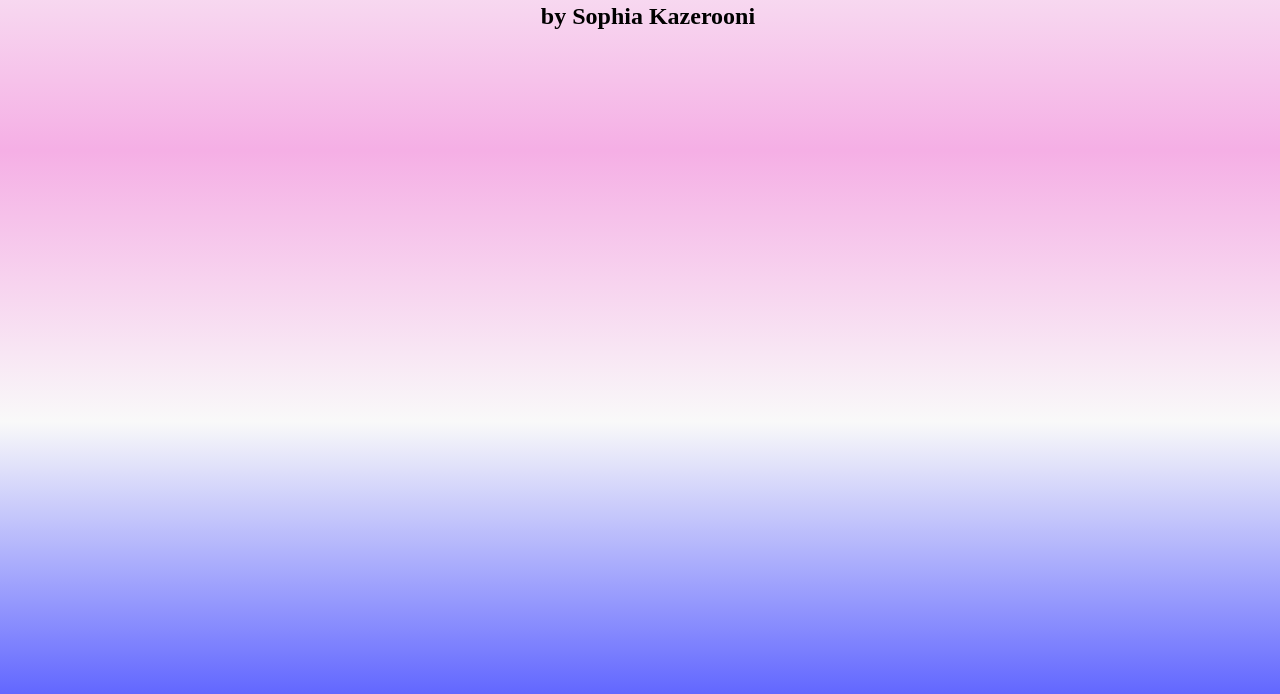
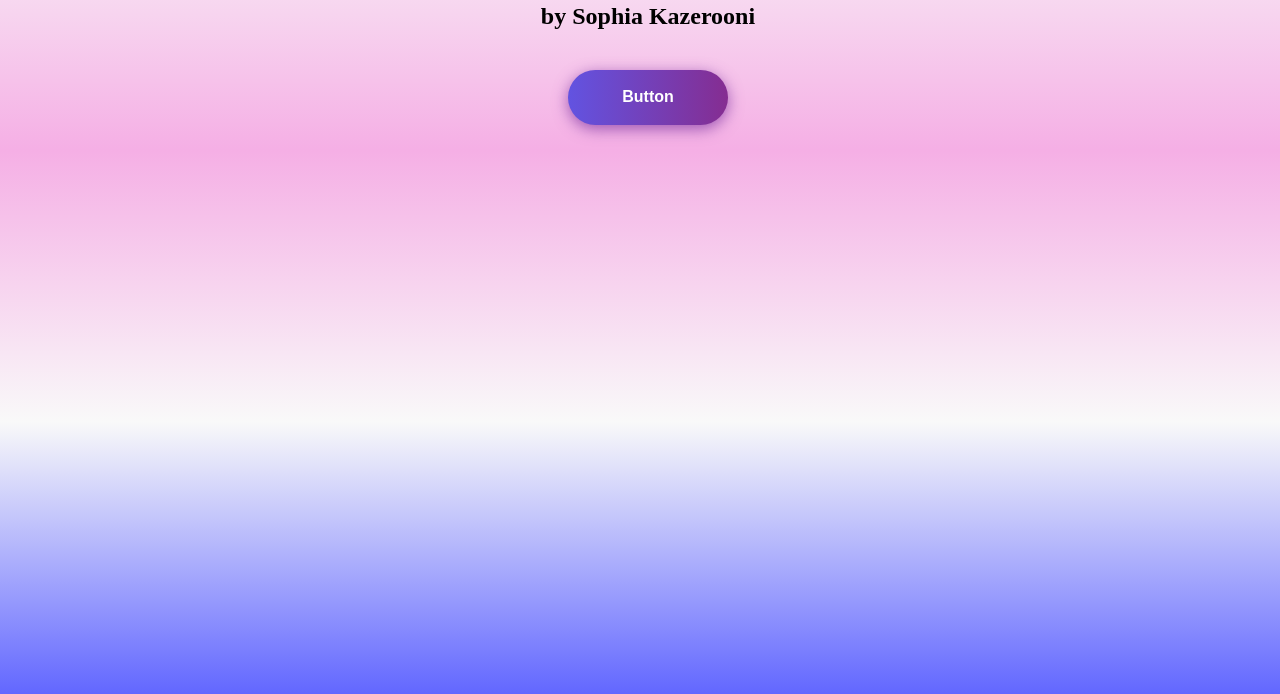
Before and after one commit to sophiakaz12/mywebsite7B, a plain HTML site: page index.html in a window 1280 px wide. Shown: the part 122-816 px from the top of the page. Drawn offline with Linux system fonts and the light colour scheme.

Commit message:
Update index.html

```diff
--- a/index.html
+++ b/index.html
@@ -13,13 +13,52 @@
          min-width: 100%;
          min-height: 100%;
       }
+    .bn632-hover {
+  width: 160px;
+  font-size: 16px;
+  font-weight: 600;
+  color: #fff;
+  cursor: pointer;
+  margin: 20px;
+  height: 55px;
+  text-align: center;
+  border: none;
+  background-size: 300% 100%;
+  border-radius: 50px;
+  -o-transition: all 0.4s ease-in-out;
+  -webkit-transition: all 0.4s ease-in-out;
+  transition: all 0.4s ease-in-out;
+}
+
+.bn632-hover:hover {
+  background-position: 100% 0;
+  moz-transition: all .4s ease-in-out;
+  -o-transition: all .4s ease-in-out;
+  -webkit-transition: all .4s ease-in-out;
+  transition: all .4s ease-in-out;
+}
+
+.bn632-hover:focus {
+  outline: none;
+}
+
+.bn632-hover.bn24 {
+  background-image: linear-gradient(
+      to right,
+      #6253e1,
+      #852d91,
+      #a3a1ff,
+      #f24645
+    );
+  box-shadow: 0 4px 15px 0 rgba(126, 52, 161, 0.75);
+}
   </style>
 </head>
 
 <body>
 <h1>Famos Celebritys</h1>
   <h2> by Sophia Kazerooni</h2>
-
+<a href="/"><button class="bn632-hover bn24">Button</button></a>
 
 
 </body>
```
